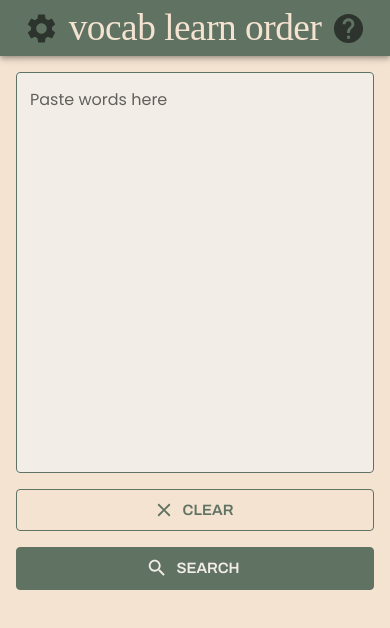
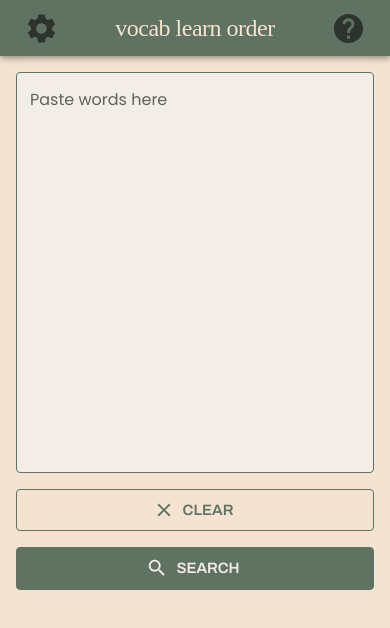
Before and after one commit to c-ehrlich/vocab-learn-order, a React (Create React App) app in the folder frontend/: page / in a window 390 px wide. Shown: the top 628 px of the page. Built offline with nearby package versions, Linux system fonts and the light colour scheme.

Commit message:
Improve responsiveness for small screens

```diff
--- a/frontend/src/components/Header.tsx
+++ b/frontend/src/components/Header.tsx
@@ -89,7 +89,6 @@ const Header = () => {
             </Menu>
           </Box>
           <LogoText
-            fontSize='28pt'
             fontFamily='EB Garamond'
             fontWeight='400'
             letterSpacing={-0.5}
@@ -99,6 +98,7 @@ const Header = () => {
               color: defaultTheme.palette.primary.main,
             }}
             justifyContent='center'
+            textAlign='center'
           >
             vocab learn order
           </LogoText>
@@ -129,12 +129,25 @@ const Header = () => {
   );
 };
 
-const LogoText = styled(Typography)({
-  userSelect: 'none',
+const LogoText = styled(Typography)`
+  /* userSelect: 'none',
   WebkitTouchCallout: 'none',
   WebkitUserSelect: 'none',
   MozUserSelect: 'none',
-  msUserSelect: 'none',
-});
+  msUserSelect: 'none', */
+
+  user-select: none;
+  -webkit-touch-callout: none;
+  -webkit-user-select: none;
+  -moz-user-select: none;
+  -ms-user-select: none;
+
+  font-size: 28pt;
+
+  @media (max-width: 480px) {
+    font-size: 18pt;
+  }
+
+`;
 
 export default Header;
--- a/frontend/src/components/WordCard.tsx
+++ b/frontend/src/components/WordCard.tsx
@@ -58,9 +58,14 @@ const WordCard = (props: Props) => {
         }}
         title={props.word.word}
         action={
-          <IconButton aria-label="settings" onClick={() => {removeWordFromServerResponse(props.word)}}>
+          <CheckIconButton
+            aria-label='settings'
+            onClick={() => {
+              removeWordFromServerResponse(props.word);
+            }}
+          >
             <DoneIcon />
-          </IconButton>
+          </CheckIconButton>
         }
       />
       <CardContent>
@@ -74,18 +79,16 @@ const WordCard = (props: Props) => {
       </CardContent>
       {/* vvv can add disableSpacing */}
       <CardActions sx={{ paddingX: 2, paddingBottom: 2 }}>
-        <Link
+        <CardActionButtons>
+          <LinkWithoutMargin
             href={`https://jisho.org/search/${props.word.word}`}
             underline='none'
           >
-          <Button
-            size='medium'
-            variant='outlined'
-          >
+            <Button size='medium' variant='outlined'>
               Jisho
             </Button>
-        </Link>
-        <Link
+          </LinkWithoutMargin>
+          <LinkWithoutMargin
             href={`https://youglish.com/pronounce/${props.word.word}/japanese`}
             color='inherit'
             underline='none'
@@ -93,8 +96,8 @@ const WordCard = (props: Props) => {
             <Button size='medium' variant='contained'>
               YouGlish
             </Button>
-        </Link>
-        <Link
+          </LinkWithoutMargin>
+          <LinkWithoutMargin
             href={`https://www.immersionkit.com/dictionary?keyword=${props.word.word}`}
             color='inherit'
             underline='none'
@@ -102,15 +105,16 @@ const WordCard = (props: Props) => {
             <Button size='medium' variant='contained'>
               ImmersionKit
             </Button>
-        </Link>
-        <ExpandMore
+          </LinkWithoutMargin>
+        </CardActionButtons>
+        <BottomAlignedExpandMore
           expand={expanded}
           onClick={handleExpandClick}
           aria-expanded={expanded}
           aria-label='show more'
         >
           <ExpandMoreIcon />
-        </ExpandMore>
+        </BottomAlignedExpandMore>
       </CardActions>
       <Collapse in={expanded} timeout='auto' unmountOnExit>
         <CardContent>
@@ -202,4 +206,30 @@ const WordCard = (props: Props) => {
   );
 };
 
+const CheckIconButton = styled(IconButton)`
+  margin-right: 8px;
+  margin-top: 4px;
+`;
+
+const CardActionButtons = styled(CardActions)`
+  padding: 0;
+  display: flex;
+  flex-wrap: wrap;
+  gap: 0 8px;
+  @media (max-width: 460px) {
+    flex-direction: column;
+    align-items: flex-start;
+    gap: 8px 0;
+  }
+`;
+
+const LinkWithoutMargin = styled(Link)`
+  margin: 0px !important;
+`;
+
+const BottomAlignedExpandMore = styled(ExpandMore)`
+  align-self: flex-end;
+  justify-self: end;
+`;
+
 export default WordCard;
--- a/frontend/src/components/WordCardMini.tsx
+++ b/frontend/src/components/WordCardMini.tsx
@@ -1,4 +1,12 @@
-import { Button, Card, CardActions, CardHeader, IconButton, Link } from '@mui/material';
+import { styled } from '@mui/material/styles';
+import {
+  Button,
+  Card,
+  CardActions,
+  CardHeader,
+  IconButton,
+  Link,
+} from '@mui/material';
 import useStore from '../store';
 import DoneIcon from '@mui/icons-material/Done';
 
@@ -8,7 +16,7 @@ const WordCardMini = (props: Props) => {
   const { removeNotFoundWordFromServerResponse } = useStore();
 
   return (
-    <Card aria-label="word-card-mini" sx={{ maxWidth: '100%' }}>
+    <Card aria-label='word-card-mini' sx={{ maxWidth: '100%' }}>
       <CardHeader
         lang='ja'
         title={props.word}
@@ -18,18 +26,27 @@ const WordCardMini = (props: Props) => {
           fontSize: '24pt',
         }}
         action={
-          <IconButton aria-label="settings" onClick={() => {removeNotFoundWordFromServerResponse(props.word)}}>
+          <CheckIconButton
+            aria-label='settings'
+            onClick={() => {
+              removeNotFoundWordFromServerResponse(props.word);
+            }}
+          >
             <DoneIcon />
-          </IconButton>
+          </CheckIconButton>
         }
       />
       <CardActions sx={{ paddingLeft: 2, paddingBottom: 2 }}>
-        <Link href={`https://jisho.org/search/${props.word}`} underline='none'>
+        <CardActionButtons>
+          <LinkWithoutMargin
+            href={`https://jisho.org/search/${props.word}`}
+            underline='none'
+          >
             <Button size='medium' variant='contained'>
               Jisho
             </Button>
-        </Link>
-        <Link
+          </LinkWithoutMargin>
+          <LinkWithoutMargin
             href={`https://youglish.com/pronounce/${props.word}/japanese`}
             color='inherit'
             underline='none'
@@ -37,8 +54,8 @@ const WordCardMini = (props: Props) => {
             <Button size='medium' variant='contained'>
               YouGlish
             </Button>
-        </Link>
-        <Link
+          </LinkWithoutMargin>
+          <LinkWithoutMargin
             href={`https://www.immersionkit.com/dictionary?keyword=${props.word}`}
             color='inherit'
             underline='none'
@@ -46,10 +63,32 @@ const WordCardMini = (props: Props) => {
             <Button size='medium' variant='contained'>
               ImmersionKit
             </Button>
-        </Link>
+          </LinkWithoutMargin>
+        </CardActionButtons>
       </CardActions>
     </Card>
   );
 };
 
+const CheckIconButton = styled(IconButton)`
+  margin-right: 8px;
+  margin-top: 4px;
+`;
+
+const CardActionButtons = styled(CardActions)`
+  padding: 0;
+  display: flex;
+  flex-wrap: wrap;
+  gap: 0 8px;
+  @media (max-width: 460px) {
+    flex-direction: column;
+    align-items: flex-start;
+    gap: 8px 0;
+  }
+`;
+
+const LinkWithoutMargin = styled(Link)`
+  margin: 0px !important;
+`;
+
 export default WordCardMini;
```
Lines whose indentation alone changed are shown as unchanged.
